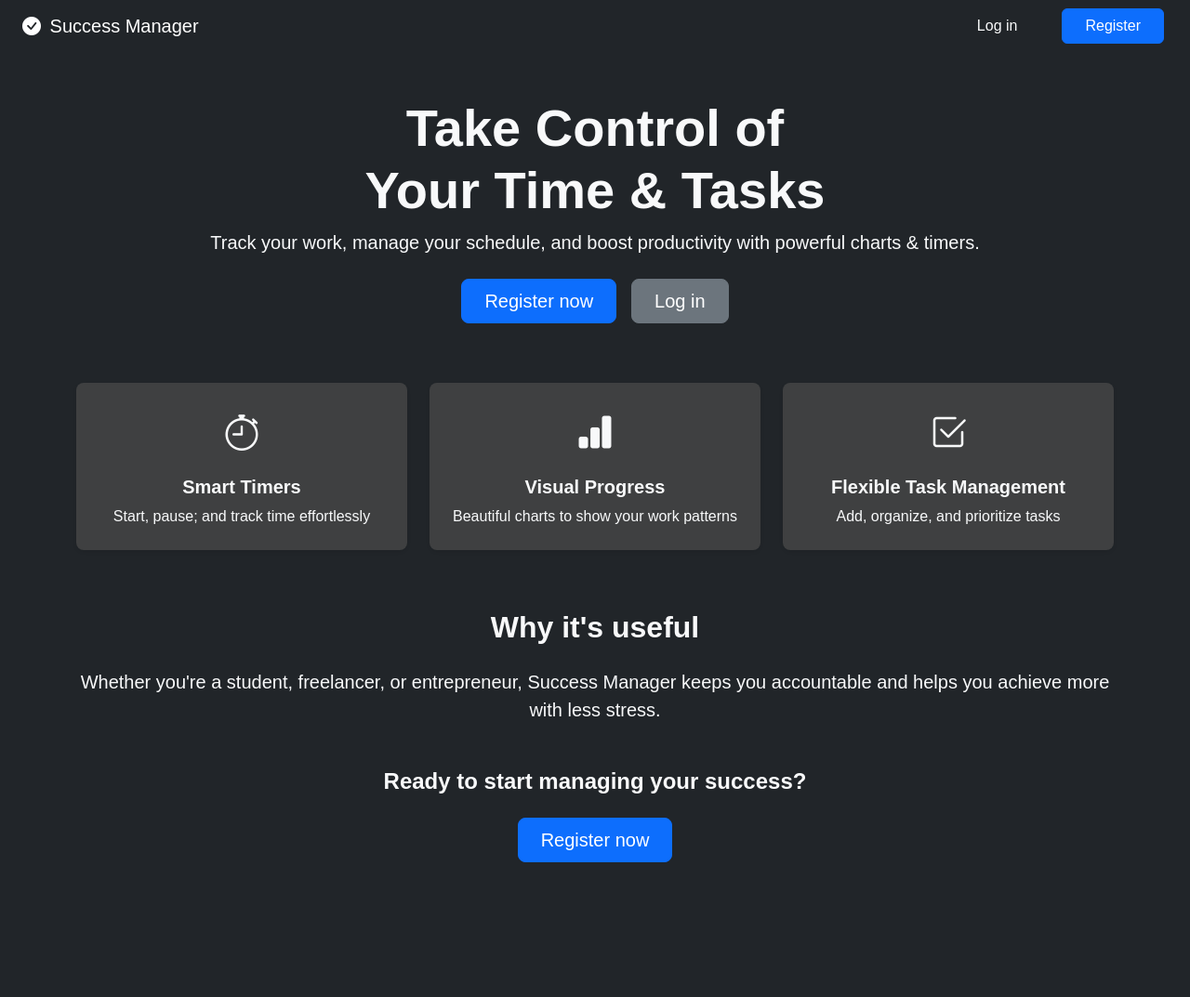
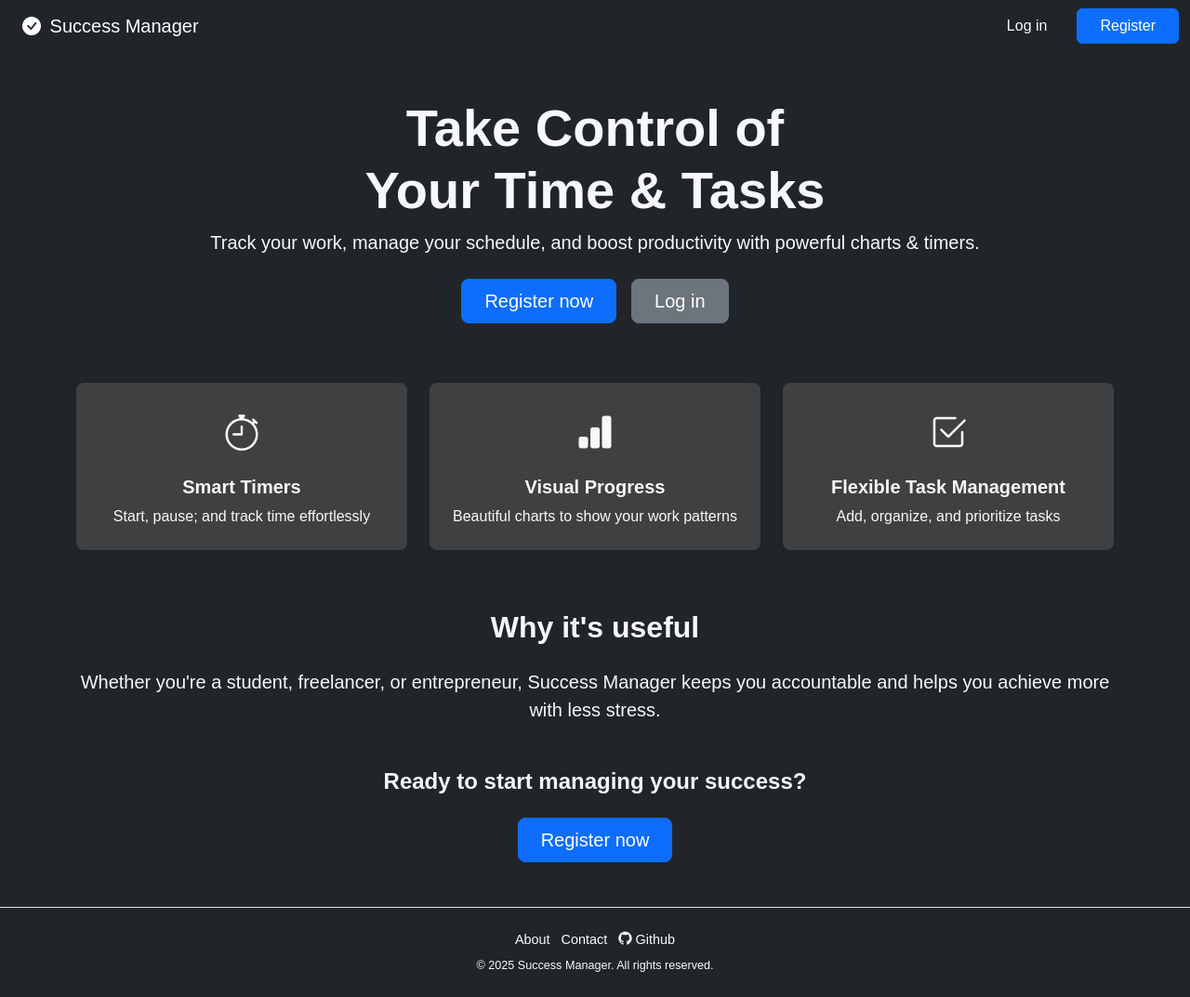
Before and after one commit to PiumalRangana/success-manager-cs50, a Flask app: page / in a window 1280 px wide. Shown: the whole page at 93% size. Before the commit the page ends 928 px from the top, so only its background shows below. Run offline with Flask 3, Linux system fonts and the light colour scheme.

Commit message:
Aded the sticky footer and fixed css.

```diff
--- a/app/static/main.css
+++ b/app/static/main.css
@@ -1,49 +1,22 @@
+
 body {
     font-family: Arial, sans-serif;
     margin: 0;
     background: #f5f5f5;
 }
 
-header {
-    background: #333;
-    color: #fff;
-    padding: 1rem;
+.siteHeader {
+    padding: 0;
 }
 
-nav a {
-    color: #fff;
-    margin-right: 1rem;
-    text-decoration: none;
+.btn-outline-light {
+    border: none;
 }
 
-nav a:hover {
-    text-decoration: underline;
-}
-
-main {
-    padding: 2rem;
-    background: white;
-    max-width: 800px;
-    margin: 2rem auto;
-    border-radius: 8px;
+.card-bg {
+    background-color: rgb(63, 64, 65);
 }
 
 footer {
-    text-align: center;
-    padding: 1rem;
     font-size: 0.9rem;
-    color: #666;
 }
-.siteHeader{
-    padding: 0;
-}
-.btn-outline-light{
-    border: none;
-}
-a{
-    text-decoration: none;
-}
-
-.card-bg{
-    background-color: rgb(63, 64, 65);
-}
--- a/app/templates/landing.html
+++ b/app/templates/landing.html
@@ -19,7 +19,7 @@
     <link rel="stylesheet" href="{{ url_for('static', filename='main.css') }}">
 </head>
 
-<body>
+<body class="d-flex flex-column min-vh-100 bg-dark">
     <!-- ================= Navbar ================= -->
     <header class="siteHeader">
         <!-- Navigation -->
@@ -52,6 +52,8 @@
         </nav>
     </header>
 
+
+    <main>
         <!-- ================= Hero Section ================= -->
         <section class="py-5 text-center bg-dark text-light">
             <div class="container">
@@ -120,6 +122,24 @@
                 <a href="#" class="btn btn-primary btn-lg px-4">Register now</a>
             </div>
         </section>
+    </main>
+
+    <!-- ================= Footer ================= -->
+    <footer class="py-4 bg-dark text-light text-center border-top mt-auto">
+        <div class="container">
+            <ul class="list-inline mb-2">
+                <li class="list-inline-item"><a href="#" class="text-decoration-none text-light">About</a></li>
+                <li class="list-inline-item"><a href="#" class="text-decoration-none text-light">Contact</a></li>
+                <li class="list-inline-item">
+                    <a href="#" class="text-decoration-none text-light">
+                        <i class="bi bi-github"></i> Github
+                    </a>
+                </li>
+            </ul>
+            <p class="small mb-0">&copy; 2025 Success Manager. All rights reserved.</p>
+        </div>
+    </footer>
+
 </body>
 
 <!-- Bootstrap JS Bundle -->
```
Lines whose indentation alone changed are shown as unchanged.
